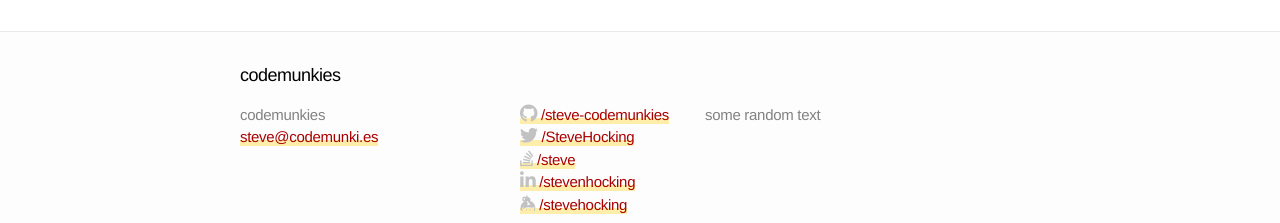
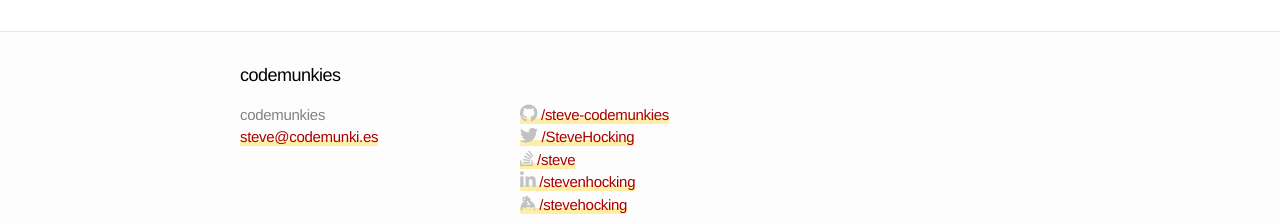
Before and after one commit to steve-codemunkies/stevehocking.github.io, a Jekyll site: the page built from index.html, in a window 1280 px wide and 900 px high, scrolled down 3014 px. Shown: the part 674-897 px from the top of the window. Built offline with Jekyll 4.4.1, drawn with Linux system fonts in a browser that asks for light colours; nearby versions of some CDN libraries.

Commit message:
Remove some random text
Forgot about setting the description in the config.

![Homer](https://gfycat.com/sphericalalleyelashpitviper)

```diff
--- a/_config.yml
+++ b/_config.yml
@@ -1,7 +1,7 @@
 # Site settings
 title: codemunkies
 email: steve@codemunki.es
-description: "some random text"
+description: ""
 baseurl: ""
 url: "http://www.codemunki.es"
 github-username: steve-codemunkies
```
